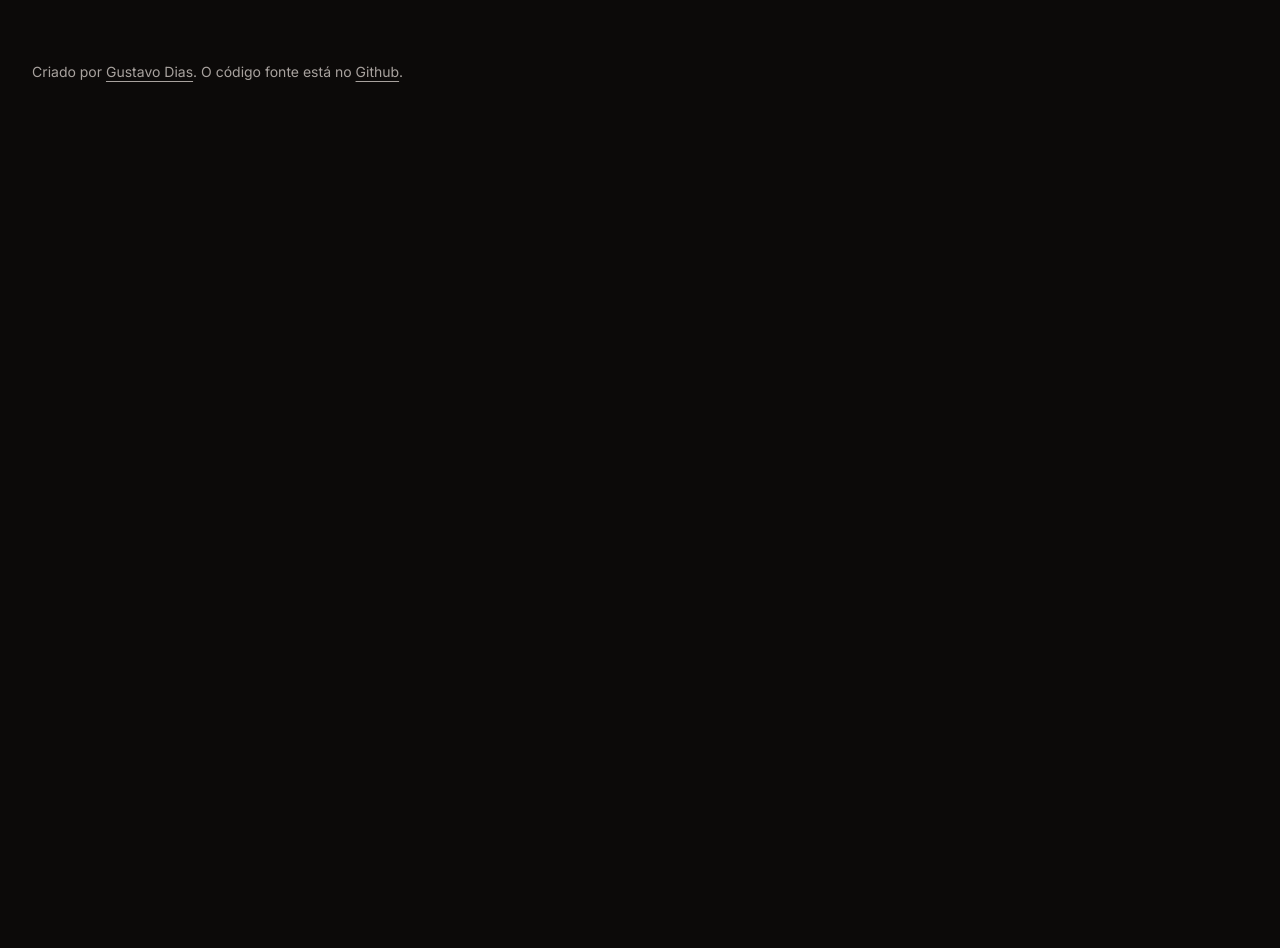
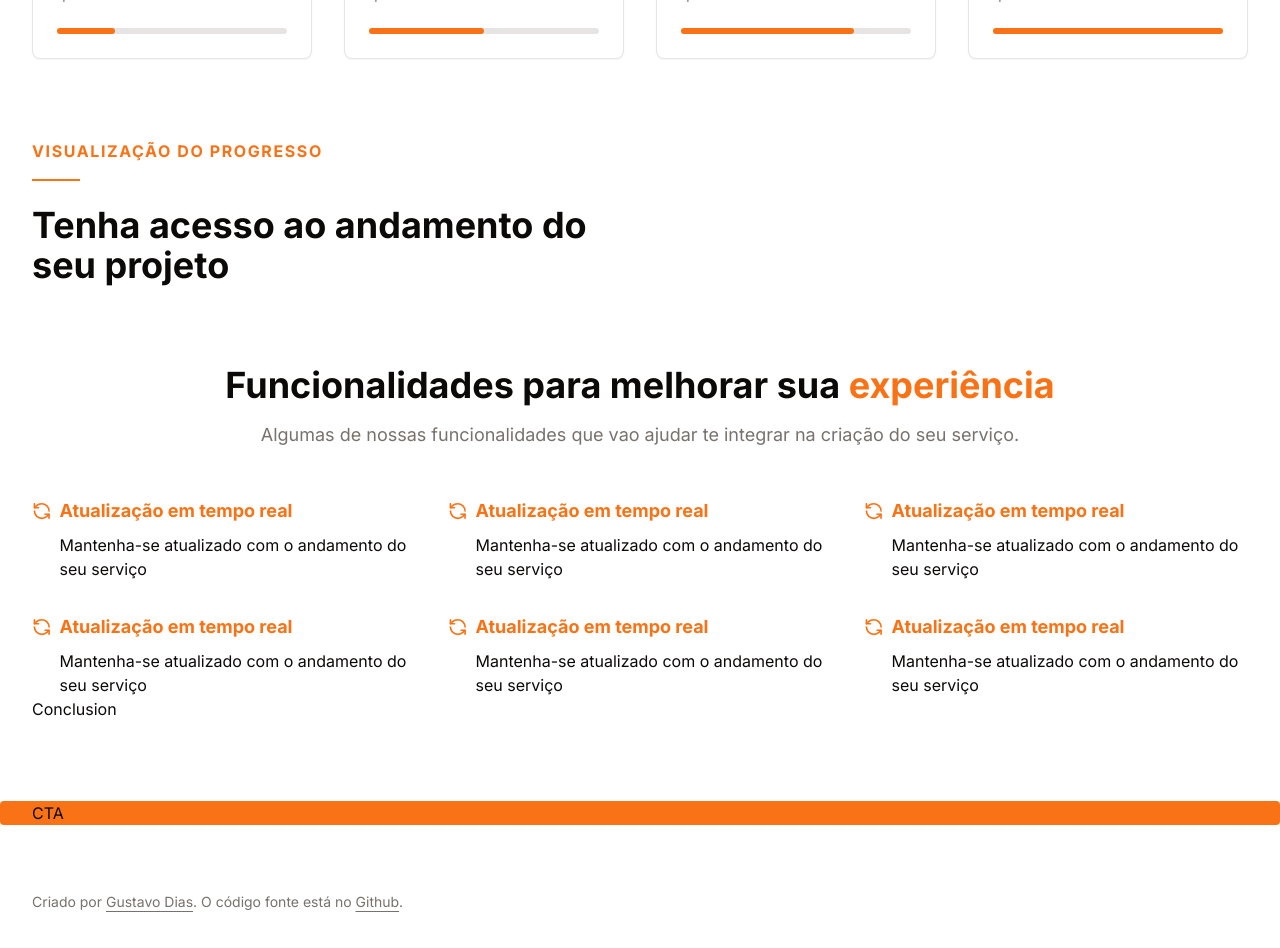
Before and after one commit to charmingruby/apperize, a Next.js app in the folder frontend/: page / in a window 1280 px wide. Shown: the part 1320-2268 px from the top of the page. Before the commit the page ends 1443 px from the top, so only its background shows below. Built offline with nearby package versions, Linux system fonts and the light colour scheme.

Commit message:
sections ideas finished, but home still a mess

```diff
--- /dev/null
+++ b/frontend/src/app/(root)/components/feature-item.tsx
@@ -0,0 +1,23 @@
+import { ElementType } from 'react'
+
+interface FeatureItemProps {
+  icon: ElementType
+  title: string
+  description: string
+}
+
+export function FeatureItem({
+  icon: Icon,
+  title,
+  description,
+}: FeatureItemProps) {
+  return (
+    <div className="flex gap-2">
+      <Icon className="h-7 text-primary" />
+      <div className="flex flex-col gap-2">
+        <strong className="font-semibold text-primary text-lg">{title}</strong>
+        <span className="text-base">{description}</span>
+      </div>
+    </div>
+  )
+}
--- /dev/null
+++ b/frontend/src/app/(root)/components/playgrounds/task-status.tsx
@@ -0,0 +1,3 @@
+export function TaskStatus() {
+  return <div>task status</div>
+}
--- a/frontend/src/app/(root)/page.tsx
+++ b/frontend/src/app/(root)/page.tsx
@@ -1,6 +1,7 @@
 import { Button } from '@/components/ui/button'
-import { ArrowRight, Lightbulb } from 'lucide-react'
+import { ArrowRight, Lightbulb, RefreshCcw } from 'lucide-react'
 import { ValueCard } from './components/value-card'
+import { FeatureItem } from './components/feature-item'
 
 export default function Home() {
   return (
@@ -31,21 +32,17 @@ export default function Home() {
       </section>
 
       {/* Value proposition */}
-      <section className="container">
+      <section className="container pt-16">
         <div className="mb-12 grid grid-cols-4 gap-8">
           <div className="col-span-3">
             <div className="w-fit space-y-4 mb-6 ">
               <span className="text-primary uppercase tracking-widest font-semibold block">
-                Plataforma para o cliente
+                Plataforma feita para o cliente
               </span>
               <div className="w-1/6 h-0.5 bg-primary" />
             </div>
             <strong className="leading-relaxed text-4xl font-semibold">
-              Traga sua ideia e nós a tornaremos{' '}
-              <strong className="font-bold text-primary underline underline-offset-8  ">
-                realidade
-              </strong>
-              .
+              Traga sua ideia e nós a tornaremos realidade.
             </strong>
           </div>
           <div className="flex justify-end items-end">
@@ -81,19 +78,74 @@ export default function Home() {
       </section>
 
       {/* Featured */}
-      <section>
-        <div></div>
-        <div></div>
+      <section className="container pt-20">
+        <div className="w-fit space-y-4 mb-6 ">
+          <span className="text-primary uppercase tracking-widest font-semibold block">
+            Visualização do progresso
+          </span>
+          <div className="w-1/6 h-0.5 bg-primary" />
+        </div>
+        <div className="grid grid-cols-2">
+          <strong className="font-semibold text-4xl">
+            Tenha acesso ao andamento do seu projeto
+          </strong>
+        </div>
       </section>
 
       {/* Features */}
-      <section></section>
+      <section className="container pt-20">
+        {/* Presentation */}
+        <div className="mx-auto text-center mb-12 flex flex-col gap-4">
+          <h2 className="text-4xl font-semibold">
+            Funcionalidades para melhorar sua{' '}
+            <strong className="text-primary">experiência</strong>
+          </h2>
+          <p className="text-muted-foreground text-lg">
+            Algumas de nossas funcionalidades que vao ajudar te integrar na
+            criação do seu serviço.
+          </p>
+        </div>
+
+        {/* Feature list */}
+        <div className="grid grid-cols-3 gap-8">
+          <FeatureItem
+            icon={RefreshCcw}
+            title="Atualização em tempo real"
+            description="Mantenha-se atualizado com o andamento do seu serviço"
+          />
+          <FeatureItem
+            icon={RefreshCcw}
+            title="Atualização em tempo real"
+            description="Mantenha-se atualizado com o andamento do seu serviço"
+          />
+          <FeatureItem
+            icon={RefreshCcw}
+            title="Atualização em tempo real"
+            description="Mantenha-se atualizado com o andamento do seu serviço"
+          />
+          <FeatureItem
+            icon={RefreshCcw}
+            title="Atualização em tempo real"
+            description="Mantenha-se atualizado com o andamento do seu serviço"
+          />
+          <FeatureItem
+            icon={RefreshCcw}
+            title="Atualização em tempo real"
+            description="Mantenha-se atualizado com o andamento do seu serviço"
+          />
+          <FeatureItem
+            icon={RefreshCcw}
+            title="Atualização em tempo real"
+            description="Mantenha-se atualizado com o andamento do seu serviço"
+          />
+        </div>
+      </section>
 
       {/* Conclusion */}
-      <section></section>
+      <section className="container">Conclusion</section>
 
       {/* CTA */}
-      <section></section>
+      <section className="container mt-20 bg-primary rounded">CTA</section>
     </>
   )
 }
--- a/frontend/src/app/layout.tsx
+++ b/frontend/src/app/layout.tsx
@@ -28,7 +28,7 @@ export default function RootLayout({
     <html lang="en">
       <body
         className={`${inter.variable} ${alt.variable}
-        scroll-smooth font-sans dark bg-background text-foreground scrollbar-thin scrollbar-track-scrollbar-track scrollbar-thumb-scrollbar-thumb
+        scroll-smooth font-sans bg-background text-foreground scrollbar-thin scrollbar-track-scrollbar-track scrollbar-thumb-scrollbar-thumb
       `}
       >
         <main>{children}</main>
```
